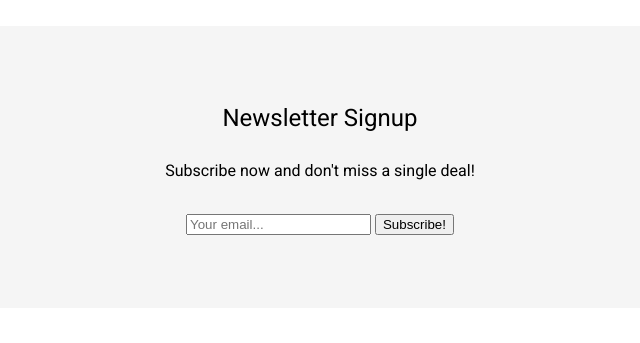
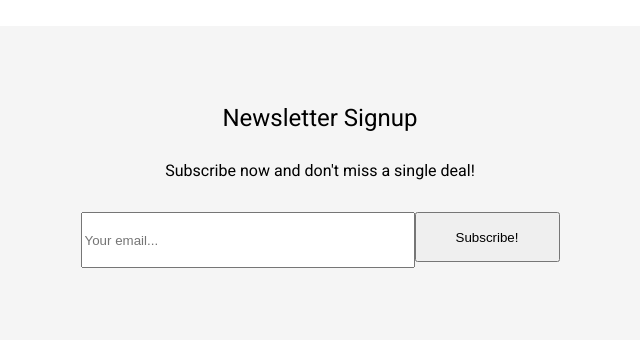
Before and after one commit to Mattrick127/udemytraining, a plain HTML site: page index.html in a window 1280 px wide. Shown: the part 1350-1693 px from the top of the page, without its empty margins (320-960 px from the left). Drawn offline with Linux system fonts and the light colour scheme.

Commit message:
wrote in styles for form, form input, and form button

```diff
--- a/css/styles.css
+++ b/css/styles.css
@@ -275,13 +275,18 @@ section.newsletter p {
 }
 
 section.newsletter form {
-
+    display: flex;
+    justify-content: center;
 }
 
 section.newsletter form input {
-
+    height: 50px;
+    width: 326px;
+    max-width: 80%;
 }
 
 section.newsletter form button {
-
+    height: 50px;
+    width: 145px;
+    max-width: 20%;
 }
```
